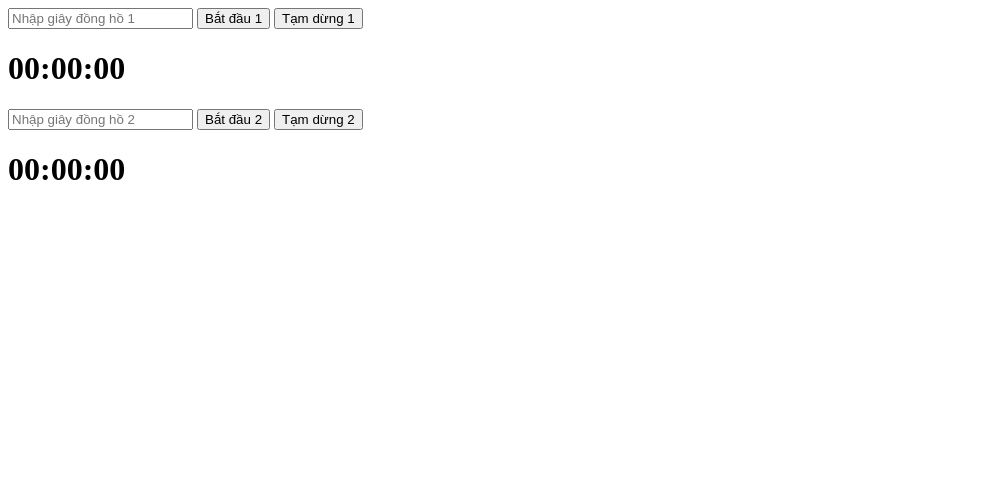
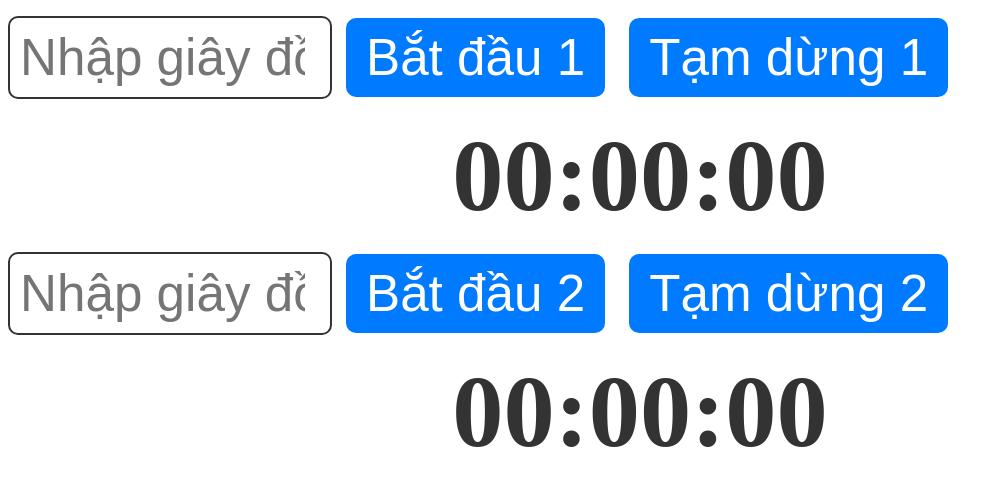
Before and after one commit to anhtung1606/anhtung, a plain HTML site: page index.html in a window 1280 px wide. Shown: the whole page, without its empty margins (0-1003 px from the left). Drawn offline with Linux system fonts and the light colour scheme.

Commit message:
Update index.html

```diff
--- a/index.html
+++ b/index.html
@@ -3,6 +3,7 @@
 <head>
     <meta charset="UTF-8">
     <title>test3</title>
+    <link rel="stylesheet" href="test3.css">
 </head>
 <body>
 <input type="number" id="timeInput1" placeholder="Nhập giây đồng hồ 1">
```
